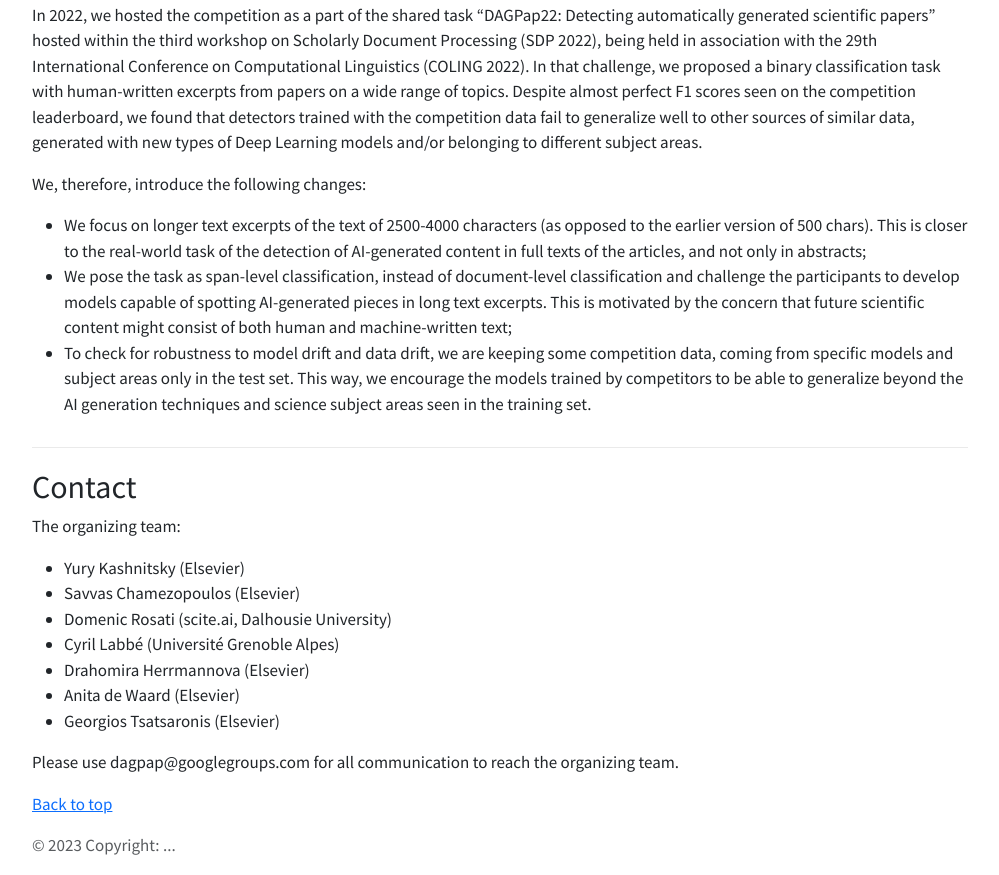
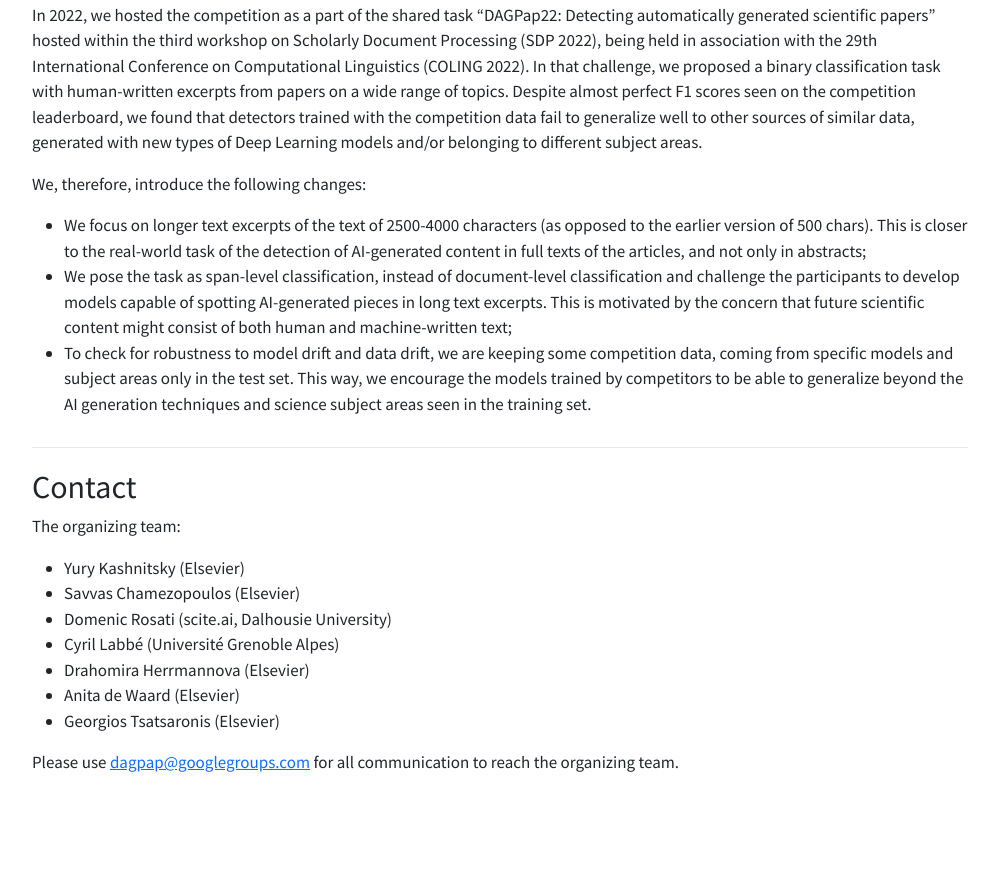
Before and after one commit to dagpap/dagpap.github.io, a plain HTML site: page index.html in a window 1280 px wide. Shown: the part 2625-3500 px from the top of the page, without its empty margins (140-1139 px from the left). After the commit the page ends 3417 px from the top, so only its background shows below. Drawn offline with nearby package versions, Linux system fonts and the light colour scheme.

Commit message:
Added mailto link

```diff
--- a/index.html
+++ b/index.html
@@ -230,14 +230,17 @@
                     <li>Georgios Tsatsaronis (Elsevier)</li>
                 </ul>
 
-                <p>Please use dagpap@googlegroups.com for all communication to reach the organizing team.</p>
+                <p>
+                    Please use <a href="mailto:dagpap@googlegroups.com">dagpap@googlegroups.com</a> for all communication to reach
+                    the organizing team.
+                </p>
 
 			</div>
 		</div>
 	</div>
 
 	<!-- Footer -->
-	<footer class="text-muted">
+	<!-- <footer class="text-muted">
 		<div class="container-fluid">
 			<p class="float-right">
 				<a href="#">Back to top</a>
@@ -246,7 +249,7 @@
 				© 2023 Copyright: ...
 			</p>
 		</div>
-	</footer>
+	</footer> -->
 
 	<script src="https://code.jquery.com/jquery-3.6.4.min.js" integrity="sha256-oP6HI9z1XaZNBrJURtCoUT5SUnxFr8s3BzRl+cbzUq8=" crossorigin="anonymous"></script>
 	<script src="https://cdn.jsdelivr.net/npm/bootstrap@5.3.0-alpha3/dist/js/bootstrap.bundle.min.js" integrity="sha384-ENjdO4Dr2bkBIFxQpeoTz1HIcje39Wm4jDKdf19U8gI4ddQ3GYNS7NTKfAdVQSZe" crossorigin="anonymous"></script>
```
